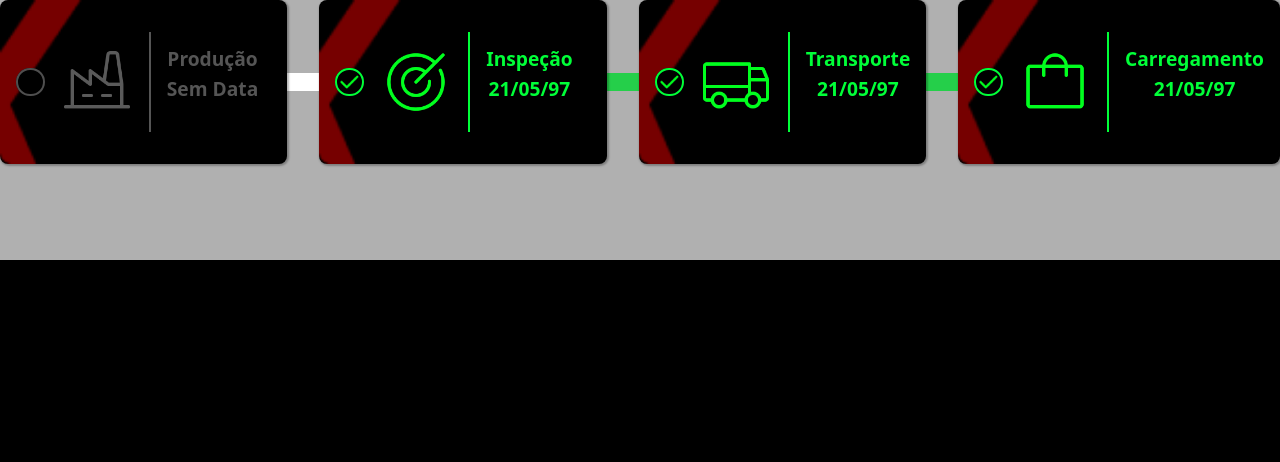
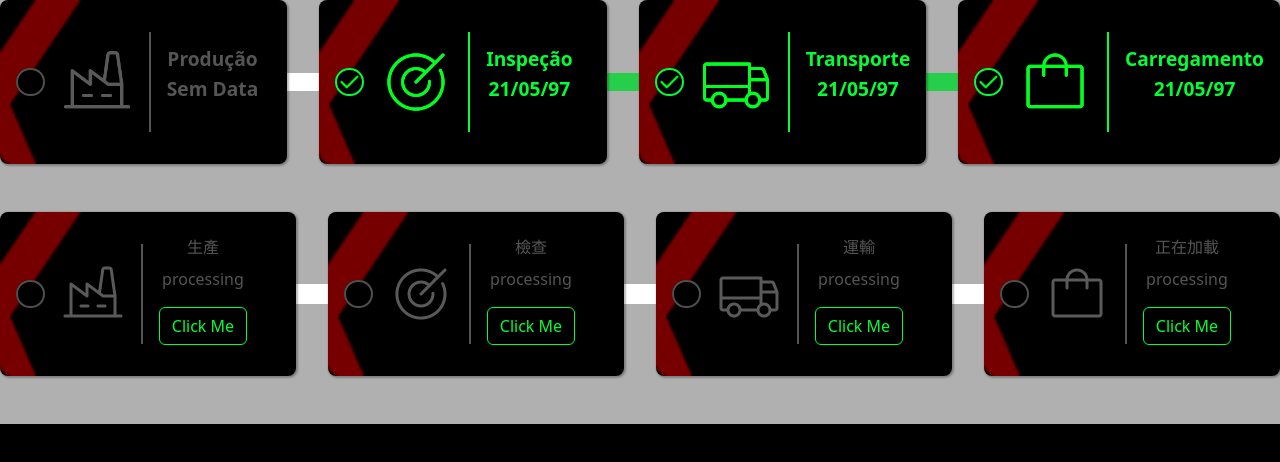
Before and after one commit to Drlazinho/new_cards, a React (Create React App) app: page / in a window 1280 px wide. Shown: the top 462 px of the page. Built offline with nearby package versions, Linux system fonts and the light colour scheme.

Commit message:
commit: breadcrump2 user-interactive new design

```diff
--- a/src/App.js
+++ b/src/App.js
@@ -23,24 +23,24 @@ function App() {
           />
           <br />
           <br />
-          {/* <BreadCrump2
-            name1={"Produção"}
+          <BreadCrump2
+            name1={"生產"}
             idImage1={1}
             date1={""}
             btnToModalCheck1={""}
-            name2={"Inspeção"}
+            name2={"檢查"}
             idImage2={2}
             date2={"21/05/97"}
             btnToModalCheck2={""}
-            name3={"Transporte"}
+            name3={"運輸"}
             idImage3={3}
             date3={"21/05/97"}
             btnToModalCheck3={""}
-            name4={"Carregamento"}
+            name4={"正在加載"}
             idImage4={4}
             date4={"21/05/97"}
             btnToModalCheck4={""}
-          /> */}
+          />
           <br/>
           <br/>
         </div>
--- a/src/components/BreadCumbs/components/Card/styles.js
+++ b/src/components/BreadCumbs/components/Card/styles.js
@@ -27,8 +27,6 @@ export const Container = styled.div`
       content: "";
       position: absolute;
       width: 80%;
-      /* background-color: ${(props) =>
-        props.checked ? "#25cf4a" : "#ffffff"}; */
       height: 1.1rem;
       left: 5rem;
       z-index: 1;
--- a/src/components/BreadCumbs2WithModal/components/Card/index.js
+++ b/src/components/BreadCumbs2WithModal/components/Card/index.js
@@ -1,57 +1,106 @@
 import { Container, Content } from "./styles";
 import React, { useState } from "react";
 
-import bagImg from "../../../../assets/bag.png";
-import factoryImg from "../../../../assets/factory.png";
-import targetImg from "../../../../assets/target.png";
-import truckImg from "../../../../assets/truck.png";
+import bagActiveImg from "../../../../assets/bag-active.png";
+import factoryActiveImg from "../../../../assets/factory-active.png";
+import targetActiveImg from "../../../../assets/target-active.png";
+import truckActiveImg from "../../../../assets/truck-active.png";
+
+import bagInactiveImg from "../../../../assets/bag-inactive.png";
+import factoryInactiveImg from "../../../../assets/factory-inactive.png";
+import targetInactiveImg from "../../../../assets/target-inactive.png";
+import truckInactiveImg from "../../../../assets/truck-inactive.png";
 import { Checkbox } from "../Checkbox";
-import ModalExample from "../Modal";
+import ModalCheck from "../Modal";
 
 export default function Card({ name, date, idImage }) {
-  function renderSwitch(number) {
+  function renderSwitchActive(number) {
     switch (number) {
       case 1 || "1": {
-        return factoryImg;
+        return factoryActiveImg;
       }
       case 2 || "2": {
-        return targetImg;
+        return targetActiveImg;
       }
       case 3 || "3": {
-        return truckImg;
+        return truckActiveImg;
       }
       case 4 || "4": {
-        return bagImg;
+        return bagActiveImg;
+      }
+      default:
+        break;
+    }
+  }
+  function renderSwitchInactive(number) {
+    switch (number) {
+      case 1 || "1": {
+        return factoryInactiveImg;
+      }
+      case 2 || "2": {
+        return targetInactiveImg;
+      }
+      case 3 || "3": {
+        return truckInactiveImg;
+      }
+      case 4 || "4": {
+        return bagInactiveImg;
       }
       default:
         break;
     }
   }
 
-  const [checked, setChecked] = useState(false)
+  const [checked, setChecked] = useState(false);
 
   function checkedState() {
-    setChecked(!checked)
-    console.log("MUDANDO ESTADO")
-    console.log(checked)
+    setChecked(!checked);
   }
 
   return (
     <>
-        <Container checked={checked}>
+      <Container checked={checked}>
+        {/* <input type="checkbox" disabled checked={true} /> */}
+        {checked === true ? (
           <Content checked={checked}>
             <div className="interativeUser">
-              <Checkbox isChecked={checked}/>
-              {/* <input type="checkbox" disabled checked={true} /> */}
-              <img className="img" src={renderSwitch(idImage)} alt="" />
+              <Checkbox ischecked />
+              <img className="img" src={renderSwitchActive(idImage)} alt="" />
             </div>
+
+            <hr className="line-div" />
+
             <div className="descriptionBreadcrump">
               <p>{name}</p>
               <p>{date}</p>
-              <ModalExample titleStageModal={name} dateStageModal={date} checkedState={checkedState}/>
+              <ModalCheck
+                titleStageModal={name}
+                dateStageModal={date}
+                checkedState={checkedState}
+              />
             </div>
           </Content>
-        </Container>
+        ) : (
+          <Content checked={checked}>
+            <div className="interativeUser">
+              <Checkbox />
+              <img className="img" src={renderSwitchInactive(idImage)} alt="" />
+            </div>
+
+            <hr className="line-div" />
+
+            <div className="descriptionBreadcrump">
+              <p>{name}</p>
+              <p>processing</p>
+              <ModalCheck
+                titleStageModal={name}
+                dateStageModal={date}
+                checkedState={checkedState}
+              />
+            </div>
+          </Content>
+        )}
+      </Container>
     </>
   );
 }
--- a/src/components/BreadCumbs2WithModal/components/Card/styles.js
+++ b/src/components/BreadCumbs2WithModal/components/Card/styles.js
@@ -1,4 +1,5 @@
 import styled from "styled-components";
+import amvox from "../../../../assets/amvox.png";
 
 export const Container = styled.div`
   display: inline-flex;
@@ -15,41 +16,51 @@ export const Container = styled.div`
     content: "";
     position: absolute;
     width: 80%;
-    background-color: ${(props) => props.checked ? '#25cf4a' : '#ffffff' };
+    background-color: ${(props) => (props.checked ? "#25cf4a" : "#ffffff")};
     height: 1.3rem;
     left: 8rem;
     z-index: 1;
   }
 
   @media (max-width: 900px) {
-
     &:not(:last-child)::after {
       content: "";
       position: absolute;
       width: 80%;
-    /* background-color: ${(props) => props.checked ? '#25cf4a' : '#ffffff' }; */
       height: 1.3rem;
       left: 5rem;
       z-index: 1;
     }
   }
-
 `;
 
 export const Content = styled.div`
   border-radius: 8px;
   width: 100%;
   padding: 1rem;
-  background-color: ${(props) => props.checked ? '#25cf4a' : '#ffffff' };
-  color: ${(props) => props.checked ? '#ffffff' : '#000000'};
+  background-image: url(${amvox});
+  background-repeat: no-repeat;
+  background-size: auto 100%;
+  background-color: black;
+  color: ${(props) => (props.checked ? "#00FF38" : "#555555")};
   width: 100%;
   display: flex;
   align-items: center;
   gap: 1rem;
   justify-content: flex-start;
+  -webkit-box-shadow: 1px 1px 2px 1px rgba(0, 0, 0, 0.28);
+  -moz-box-shadow: 1px 1px 2px 1px rgba(0, 0, 0, 0.28);
+  box-shadow: 1px 1px 2px 1px rgba(0, 0, 0, 0.28);
   z-index: 2;
 
-  .interativeUser{
+  .line-div {
+    background-color: ${(props) => (props.checked ? "#00FF38" : "#555555")};
+    height: 100px;
+    width: 2px;
+    opacity: 1;
+  }
+
+  .interativeUser {
     display: flex;
     align-items: center;
     gap: 1rem;
@@ -58,44 +69,54 @@ export const Content = styled.div`
       min-width: 20px;
       min-height: 20px;
     }
-
   }
 
-  img{
+  img {
     width: 4rem;
   }
-
 
   .descriptionBreadcrump {
     display: flex;
     flex-direction: column;
     text-align: center;
     align-items: center;
-    line-height: .5;
-    gap: .5rem;
+    line-height: 0.5;
+    gap: 0.5rem;
     justify-content: center;
     white-space: nowrap;
   }
 
-  @media (max-width: 900px) {
+  @media (max-width: 1170px) {
     flex-direction: column;
     align-items: center;
     text-align: center;
     gap: 5px;
-    padding: .5rem;
+    padding: 0.5rem;
 
-    img{
+    .line-div {
+      background-color: ${(props) => (props.checked ? "#00FF38" : "#555555")};
+      height: 2px;
+      width: 70%;
+      opacity: 1;
+    }
+
+    img {
       width: 1.5rem;
     }
   }
 
-  @media (max-width: 480px) {
-    padding: .5rem 0;
+  @media (max-width: 500px) {
+    background-image: none;
+    padding: 0.5rem 0;
+    color: ${(props) => (props.checked ? "#00FF38" : "#555555")};
 
-    .interativeUser{
-      gap:.5rem;
+    .interativeUser {
+      gap: 0.5rem;
       flex-direction: column;
     }
+
+    .descriptionBreadcrump {
+      font-size: 1rem;
     }
-
+  }
 `;
--- a/src/components/BreadCumbs2WithModal/components/Checkbox/index.js
+++ b/src/components/BreadCumbs2WithModal/components/Checkbox/index.js
@@ -1,15 +1,29 @@
 import { InputCheckbox, LabelCheck } from "./style";
-import check from '../../../../assets/check.png'
+import check from "../../../../assets/check.png";
 
-export function Checkbox({ checked }) {
+export function Checkbox({ ischecked }) {
   return (
     <>
-      <InputCheckbox  type="checkbox" name="checkbox" checked={checked}  value="value" hidden />
-      <LabelCheck >
-        <div className="checkContainer">
-           { checked && <img src={check} alt="" /> }
-        </div>
-      </LabelCheck>
+      <InputCheckbox
+        type="checkbox"
+        name="checkbox"
+        checked={ischecked}
+        value="value"
+        hidden
+      />
+      {ischecked ? (
+        <LabelCheck ischecked>
+          <div className="checkContainer">
+            {ischecked && <img src={check} alt="" />}
+          </div>
+        </LabelCheck>
+      ) : (
+        <LabelCheck>
+          <div className="checkContainer">
+            {ischecked && <img src={check} alt="" />}
+          </div>
+        </LabelCheck>
+      )}
     </>
-  )
+  );
 }
--- a/src/components/BreadCumbs2WithModal/components/Checkbox/style.js
+++ b/src/components/BreadCumbs2WithModal/components/Checkbox/style.js
@@ -15,15 +15,6 @@ export const InputCheckbox = styled.input`
     justify-content: center;
     align-items: center;
   }
-
-  input:checked + .labelCheck .checkContainer {
-    border: 2px solid blue;
-    background: green;
-  }
-
-  /* .labelCheck .checkContainer > svg {
-    color: var(--gray-100);
-  } */
 `;
 
 export const LabelCheck = styled.label`
@@ -33,7 +24,8 @@ export const LabelCheck = styled.label`
   width: 1.8rem;
 
   .checkContainer {
-    border: 2px solid #00ff38;
+    /* border: 2px solid #00ff38; */
+    border: 2px solid ${(props) => props.ischecked ? "#00ff38" : "#ededed55"};
     background: #000;
     border-radius: 50%;
     height: 1.8rem;
--- a/src/components/BreadCumbs2WithModal/components/Modal/index.js
+++ b/src/components/BreadCumbs2WithModal/components/Modal/index.js
@@ -2,8 +2,9 @@ import "bootstrap/dist/css/bootstrap.min.css";
 
 import React, { useState } from "react";
 import { Button, Modal, ModalHeader, ModalBody, ModalFooter } from "reactstrap";
+import './styles.css'
 
-function ModalExample({ titleStageModal, dateStageModal, checkedState }) {
+function ModalCheck({ titleStageModal, dateStageModal, checkedState }) {
   const [modal, setModal] = useState(false);
   const [check, setChecked] = useState(false);
 
@@ -19,11 +20,11 @@ function ModalExample({ titleStageModal, dateStageModal, checkedState }) {
   return (
     <div>
       {check === true ? (
-        <Button color="danger" onClick={toggle}>
-          Click Me (Cancel)
+        <Button onClick={toggle} className="btn-modal-cancel">
+          Click Me <br/> (Cancel)
         </Button>
       ) : (
-        <Button color="secondary" onClick={toggle}>
+        <Button onClick={toggle} className="btn-modal">
           Click Me
         </Button>
       )}
@@ -62,4 +63,4 @@ function ModalExample({ titleStageModal, dateStageModal, checkedState }) {
   );
 }
 
-export default ModalExample;
+export default ModalCheck;
--- /dev/null
+++ b/src/components/BreadCumbs2WithModal/components/Modal/styles.css
@@ -0,0 +1,18 @@
+.btn-modal {
+    background-color: transparent !important;
+    border-color: #00FF38 !important;
+    color: #00FF38 !important;
+    font-weight: 500;
+}
+
+.btn-modal-cancel {
+    background-color: transparent !important;
+    border-color: #555555 !important;
+    color: #555555 !important;
+    font-weight: 500;
+}
+
+.btn-modal-cancel:hover {
+    border-color: #ff0000 !important;
+    color: #ff0000 !important;
+}
```
Also changed, not shown: src/components/BreadCumbs2WithModal/components/Modal/styles.js (deleted). Lines whose indentation alone changed are shown as unchanged.
